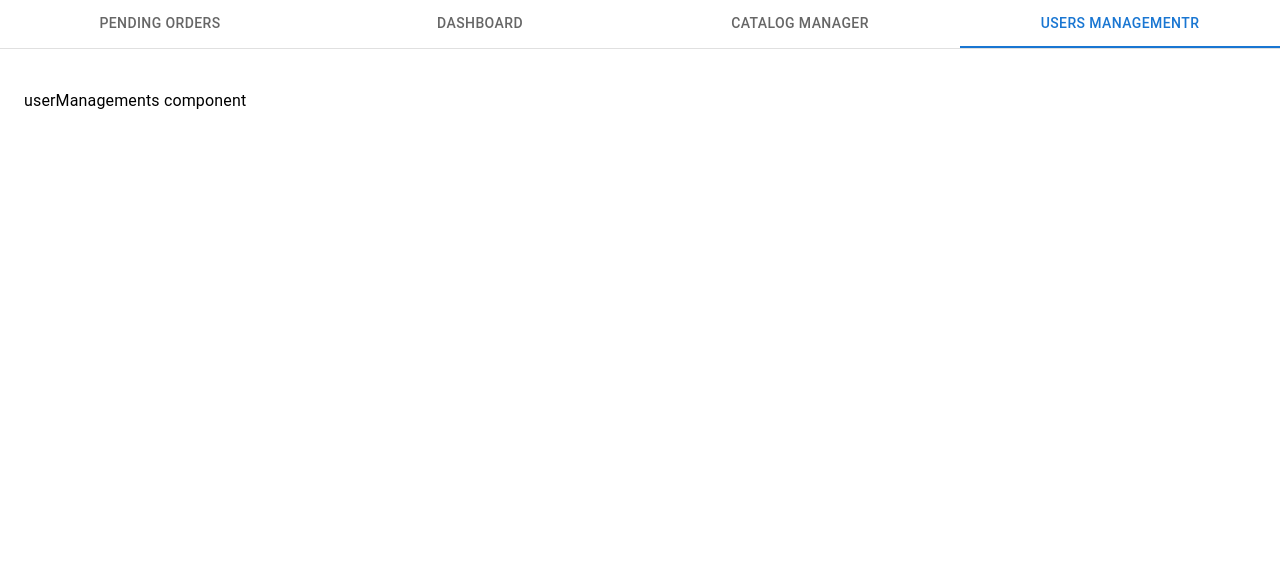
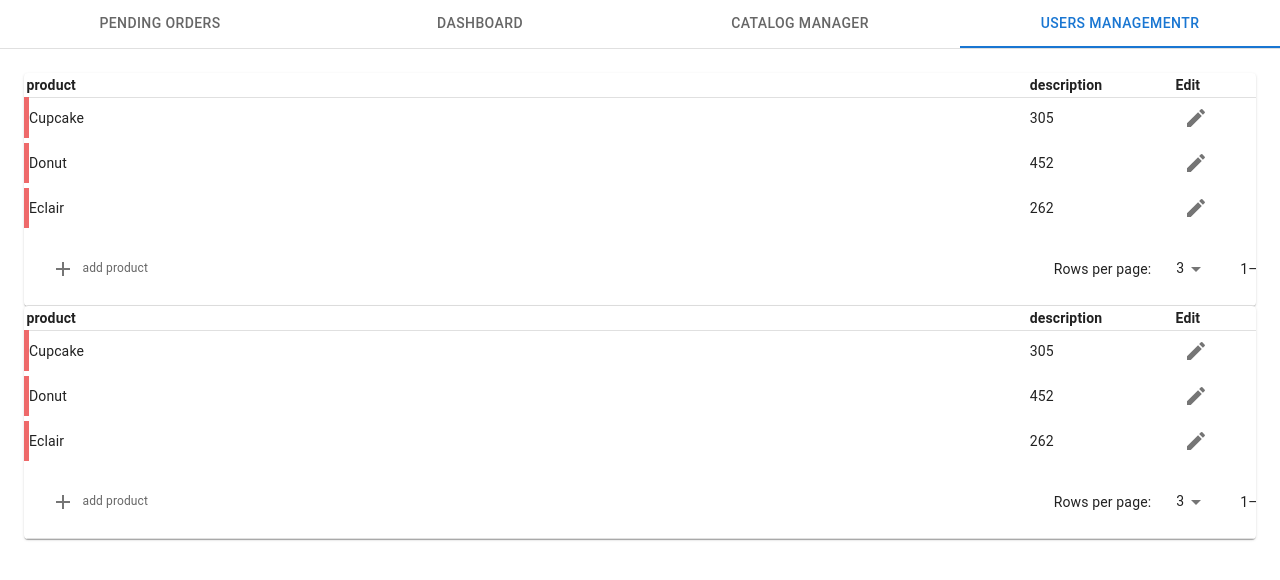
Before and after one commit to developers-bootcamp/sap-orders-manager-red, a React (Create React App) app: page / in a window 1280 px wide. Both pictures are taken after a click on the tab "USERS MANAGEMENTR". Shown: the top 580 px of the page. Built offline with nearby package versions, Linux system fonts and the light colour scheme.

Commit message:
table not done

```diff
--- a/package.json
+++ b/package.json
@@ -11,6 +11,7 @@
     "@mui/material": "^5.13.5",
     "@mui/styled-engine-sc": "^5.12.0",
     "@mui/styles": "^5.13.2",
+    "@mui/x-data-grid": "^6.9.2",
     "@testing-library/jest-dom": "^5.16.5",
     "@testing-library/react": "^13.4.0",
     "@testing-library/user-event": "^13.5.0",
--- a/src/App.tsx
+++ b/src/App.tsx
@@ -3,6 +3,7 @@ import { BrowserRouter, Route } from 'react-router-dom';
 import { Routes } from 'react-router';
 import LandingPage from "./pages/landingPage/LandingPage";
 import { LogIn } from "./pages/Login";
+import CustomPaginationActionsTable from './components/GlobalTable';
 
 
 function App() {
@@ -11,6 +12,7 @@ function App() {
       <Routes>
         <Route path="/" element={<LandingPage />} />
         <Route path="/login" element={<LogIn />} />
+        <Route path='/aaa' element={<CustomPaginationActionsTable/>}/>
       </ Routes>
     </BrowserRouter>
   );
--- /dev/null
+++ b/src/components/GlobalTable.style.tsx
@@ -0,0 +1,13 @@
+import { makeStyles } from '@mui/styles';
+import { PALLETE } from '../config/config';
+
+const useStylesForTable = makeStyles((color) => ({
+    sideColor: {
+        borderLeft: " 5px",
+        borderLeftStyle: "solid",
+        borderLeftColor: `${PALLETE.RED} !important`,
+        borderBottom:'8px solid rgba (224, 224, 224, 1)!important'
+    }
+
+}));
+export default useStylesForTable;
--- /dev/null
+++ b/src/components/GlobalTable.tsx
@@ -0,0 +1,129 @@
+import * as React from 'react';
+import Table from '@mui/material/Table';
+import TableBody from '@mui/material/TableBody';
+import TableCell from '@mui/material/TableCell';
+import TableContainer from '@mui/material/TableContainer';
+import TableFooter from '@mui/material/TableFooter';
+import TablePagination from '@mui/material/TablePagination';
+import TableRow from '@mui/material/TableRow';
+import Paper from '@mui/material/Paper';
+import { IconButton, TableHead } from '@mui/material';
+import useStylesForTable from './GlobalTable.style';
+import AddIcon from '@mui/icons-material/Add';
+import EditIcon from '@mui/icons-material/Edit';
+import { PALLETE } from '../config/config';
+
+
+function createData(id: string, product: string, description: string) {
+  return { id, product, description };
+}
+
+const rows = [
+  createData('1', 'Cupcake', '305'),
+  createData('2', 'Donut', '452'),
+  createData('3', 'Eclair', '262'),
+  createData('4', 'Frozen yoghurt', '159'),
+  createData('5', 'Gingerbread', '356'),
+  createData('6', 'Honeycomb', '408'),
+  createData('7', 'Ice cream sandwich', '237'),
+  createData('8', 'Jelly Bean', '375'),
+  createData('9', 'KitKat', '518'),
+  createData('10', 'Lollipop', '392'),
+  createData('11', 'Marshmallow', '318'),
+  createData('12', 'Nougat', '360'),
+  createData('13', 'Oreo', '437'),
+].sort((a, b) => (a.product < b.product ? -1 : 1));
+
+export default function GlobalTable() {
+  const [page, setPage] = React.useState(0);
+  const [rowsPerPage, setRowsPerPage] = React.useState(3);
+  const emptyRows = page > 0 ? Math.max(0, (1 + page) * rowsPerPage - rows.length) : 0;
+  const classes = useStylesForTable(PALLETE.RED)
+
+  const handleChangePage = (
+    event: React.MouseEvent<HTMLButtonElement> | null,
+    newPage: number,
+  ) => {
+    setPage(newPage);
+  };
+
+  const handleChangeRowsPerPage = (
+    event: React.ChangeEvent<HTMLInputElement | HTMLTextAreaElement>,
+  ) => {
+    setRowsPerPage(parseInt(event.target.value, 10));
+    setPage(0);
+  };
+
+  return (
+    <TableContainer component={Paper}>
+      <div>
+
+        <Table sx={{ minWidth: 100 }} aria-label="custom pagination table">
+          <TableHead style={{ height: '10px', fontStyle: "inherit" }}>
+            <TableRow>
+              <TableCell style={{ fontWeight: "bold" ,padding: '0'}}>product</TableCell>
+              <TableCell style={{ fontWeight: "bold" ,padding: '0'}}>description</TableCell>
+              <TableCell style={{ fontWeight: "bold" ,padding: '0'}}>Edit</TableCell>
+            </TableRow>
+          </TableHead>
+
+          <TableBody>
+            {(rowsPerPage > 0
+              ? rows.slice(page * rowsPerPage, page * rowsPerPage + rowsPerPage)
+              : rows
+            ).map((row) => (
+
+             <TableRow key={row.id} style={{ height: "20px" }} className={classes.sideColor} >
+                <TableCell style={{ padding: '0', borderBottom: '5px solid #ffff' }} component="th" scope="row">
+                  {row.product}
+
+                </TableCell>
+                <TableCell style={{ padding: '0', borderBottom: '5px solid #ffff' }}>
+                  {row.description}
+                </TableCell>
+                <TableCell style={{ padding: '0', borderBottom: '5px solid #ffff' }}><IconButton aria-label="add an alarm">
+                  <EditIcon />
+                </IconButton>
+                </TableCell>
+              </TableRow>
+
+            ))}
+            {emptyRows > 0 && (
+              <TableRow style={{ height: 53 * emptyRows }}>
+                <TableCell colSpan={6} />
+              </TableRow>
+
+
+            )}
+          </TableBody>
+          <TableFooter>
+            <TableRow><TableCell style={{ width: 1000 }}><IconButton aria-label="add an alarm">
+
+              <AddIcon />
+            </IconButton>
+              add product
+            </TableCell>
+              <TablePagination
+                rowsPerPageOptions={[3, 5, 10, { label: 'All', value: -1 }]}
+                colSpan={3}
+                count={rows.length}
+                rowsPerPage={rowsPerPage}
+                page={page}
+                SelectProps={{
+                  inputProps: {
+                    'aria-label': 'rows per page',
+                  },
+                  native: true,
+                }}
+                onPageChange={handleChangePage}
+                onRowsPerPageChange={handleChangeRowsPerPage}
+              />
+            </TableRow>
+          </TableFooter>
+
+        </Table>
+      </div>
+
+    </TableContainer>
+  );
+}
--- a/src/pages/NewOrderForm/NewOrderForm.tsx
+++ b/src/pages/NewOrderForm/NewOrderForm.tsx
@@ -5,7 +5,7 @@ import * as Yup from 'yup';
 import { Grid, TextField, Typography } from '@mui/material';
 import { FormHelperText } from '@mui/material';
 import Autocomplete from '@mui/material/Autocomplete';
-import useStylesForOrders from './NewOrdersForm.style';
+import useStylesForOrders from './NewOrdersForm.style'
 import Divider from '@mui/material/Divider';
 
 const schema = Yup.object().shape({
--- a/src/pages/landingPage/tubComponents/UsersManagement.tsx
+++ b/src/pages/landingPage/tubComponents/UsersManagement.tsx
@@ -1,7 +1,8 @@
 import React from 'react';
+import GlobalTable from '../../../components/GlobalTable';
 
 const UserManagements: React.FC = () => {
-  return <p>userManagements component</p>;
+  return(<><GlobalTable></GlobalTable><GlobalTable></GlobalTable></>);
 };
 
 export default UserManagements;
```
Also changed, not shown: 1 other file (tests, documents, lock files or other folders).
